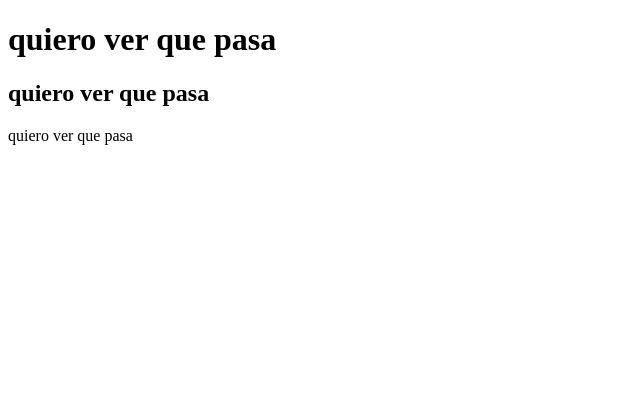
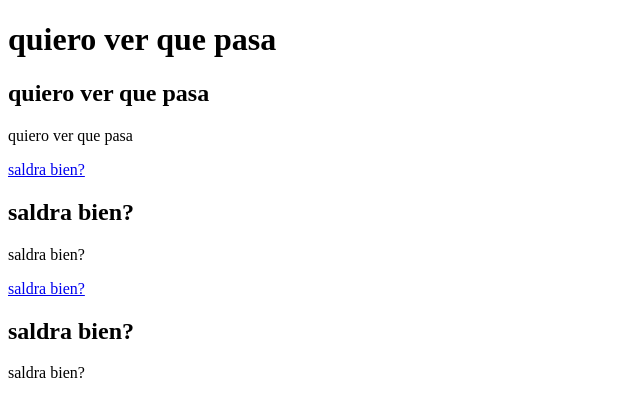
Before and after one commit to vedy2206/tarea.lewagon, a plain HTML site: page index.html in a window 1280 px wide. Shown: the whole page, without its empty margins (0-640 px from the left). Drawn offline with Linux system fonts and the light colour scheme.

Commit message:
a, h1 y p

```diff
--- a/index.html
+++ b/index.html
@@ -10,6 +10,11 @@
   <h1>quiero ver que pasa</h1>
   <h2>quiero ver que pasa</h2>
   <p>quiero ver que pasa</p>
-
+  <a href="#">saldra bien?</a>
+  <h2>saldra bien?</h2>
+  <p>saldra bien?</p>
+  <a href="#">saldra bien?</a>
+  <h2>saldra bien?</h2>
+  <p>saldra bien?</p>
 </body>
 </html>
```
